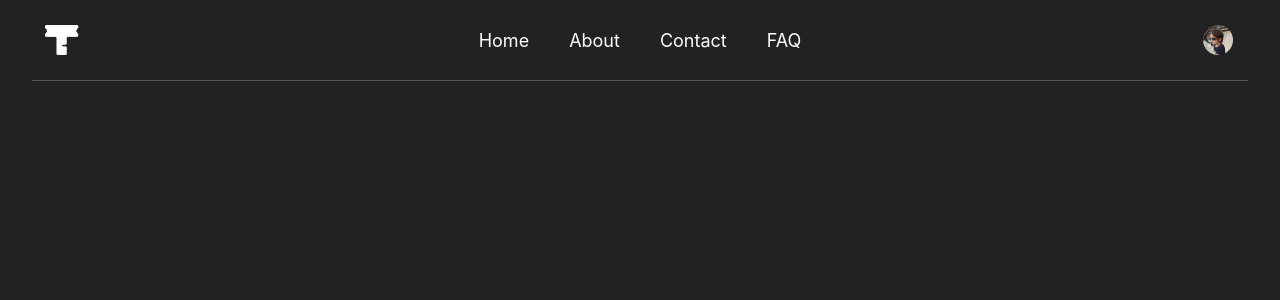
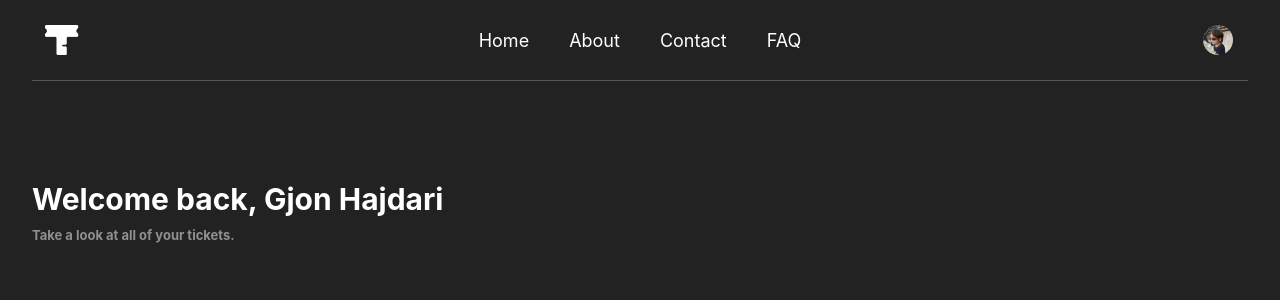
Before and after one commit to kylecalbert/ticket-booker, a React (Create React App) app in the folder ticket-booker/: page / in a window 1280 px wide. Shown: the top 300 px of the page. Built offline with nearby package versions, Linux system fonts and the light colour scheme.

Commit message:
created header component

```diff
--- a/ticket-booker/src/App.js
+++ b/ticket-booker/src/App.js
@@ -1,5 +1,5 @@
 import { BrowserRouter as Router } from 'react-router-dom';
-
+import { Header } from './components/Header/Header';
 import { Navbar } from './components/Navbar/Navbar';
 import { AppContainer } from './App.styles';
 function App() {
@@ -7,6 +7,7 @@ function App() {
     <AppContainer>
       <Router>
         <Navbar />
+        <Header />
       </Router>
     </AppContainer>
   );
--- /dev/null
+++ b/ticket-booker/src/components/Header/Header.js
@@ -0,0 +1,20 @@
+import React from 'react';
+import {
+  HeaderContainer,
+  LargeTextContainer,
+  SmallTextContainer,
+  TextContainer,
+} from './Header.style';
+
+export const Header = () => {
+  return (
+    <HeaderContainer>
+      <TextContainer>
+        <LargeTextContainer>Welcome back, Gjon Hajdari</LargeTextContainer>
+        <SmallTextContainer>
+          Take a look at all of your tickets.
+        </SmallTextContainer>
+      </TextContainer>
+    </HeaderContainer>
+  );
+};
--- /dev/null
+++ b/ticket-booker/src/components/Header/Header.style.js
@@ -0,0 +1,36 @@
+import styled from 'styled-components';
+import { darkModeColors } from '../../constants/colors';
+
+export const HeaderContainer = styled.header`
+  display: flex;
+  flex-direction: column;
+  width: 95%;
+  height: 300px;
+  background-color: 'red';
+  display: flex;
+  flex-direction: column;
+  border-bottom: 1px solid ${darkModeColors.borders};
+`;
+
+export const TextContainer = styled.text`
+  display: flex;
+  flex-direction: column;
+
+  margin-top: 100px;
+`;
+
+export const LargeTextContainer = styled.text`
+  color: ${darkModeColors.textPrimary};
+  text-decoration: none;
+
+  font-size: 30px;
+  font-weight: bold;
+`;
+
+export const SmallTextContainer = styled.text`
+  color: ${darkModeColors.textSecondary};
+  text-decoration: none;
+  font-size: 13px;
+  font-weight: bold;
+  margin-top: 10px;
+`;
```
Also changed, not shown: ticket-booker/src/components/ActionButton.js (added).
